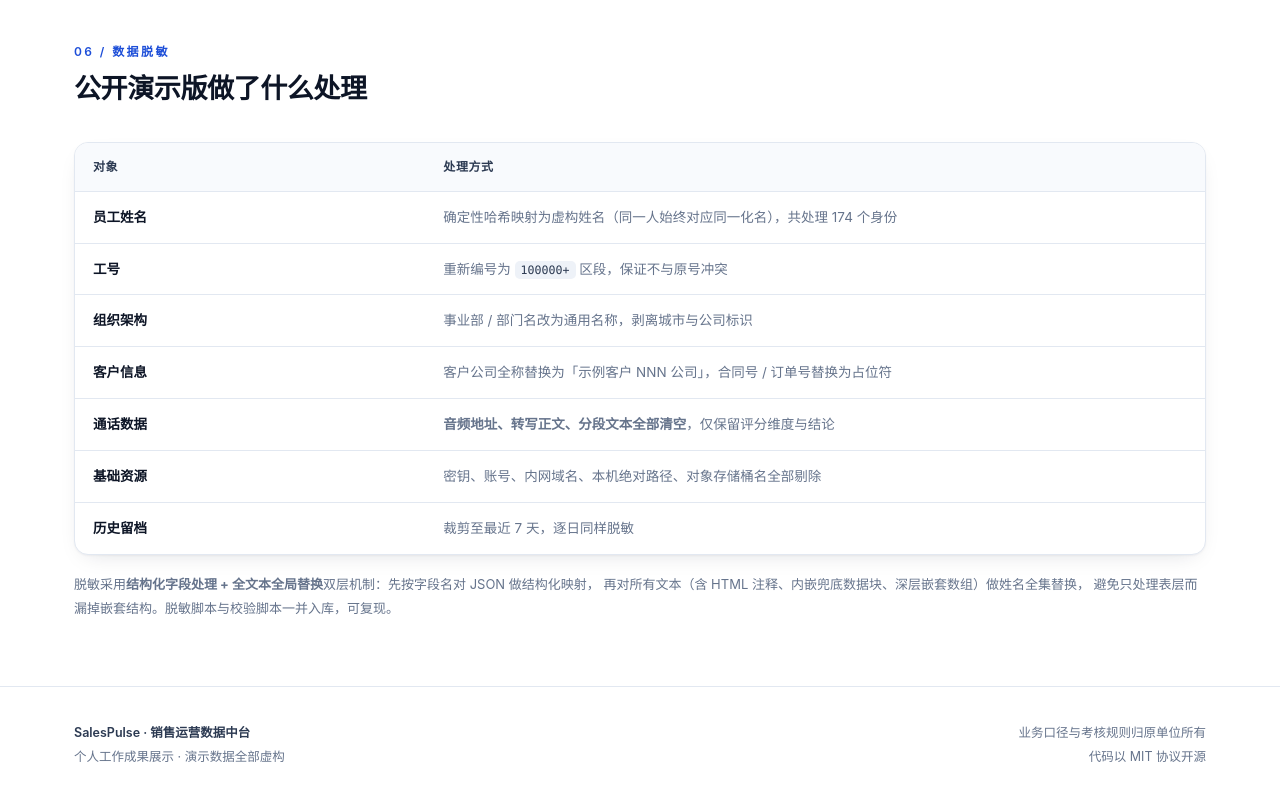
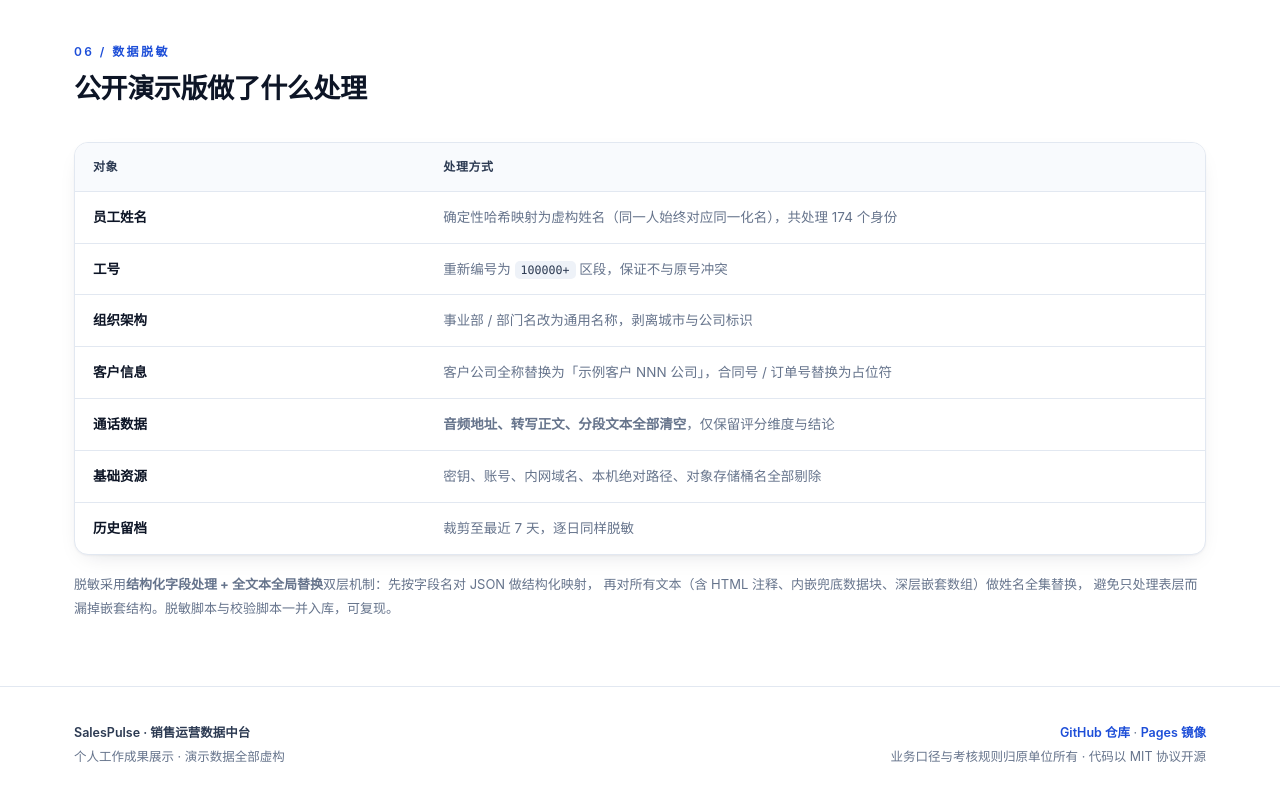
Before and after one commit to xie-zh/hz-sales-dashboard, a plain HTML site: page index.html in a window 1280 px wide. Shown: the part 4829-5629 px from the top of the page. Drawn offline with Linux system fonts and the light colour scheme.

Commit message:
docs: 补充 GitHub 仓库与 Pages 演示地址

```diff
--- a/index.html
+++ b/index.html
@@ -558,8 +558,10 @@ footer b{color:var(--ink2);font-weight:600}
       个人工作成果展示 · 演示数据全部虚构
     </div>
     <div style="text-align:right">
-      业务口径与考核规则归原单位所有<br>
-      代码以 MIT 协议开源
+      <a href="https://github.com/xie-zh/hz-sales-dashboard" style="font-weight:600;color:var(--accent)">GitHub 仓库</a>
+      ·
+      <a href="https://xie-zh.github.io/hz-sales-dashboard/" style="font-weight:600;color:var(--accent)">Pages 镜像</a><br>
+      业务口径与考核规则归原单位所有 · 代码以 MIT 协议开源
     </div>
   </div>
 </footer>
```
Also changed, not shown: 2 other files.
